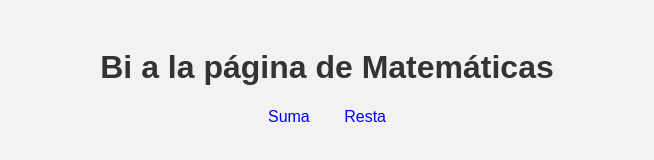
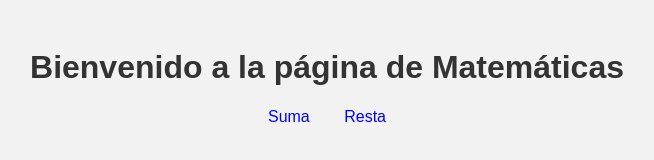
Before and after one commit to MiguelUbiera/Ejemplo-2, a plain HTML site: page index.html in a window 1280 px wide. Shown: the whole page, without its empty margins (313-967 px from the left). Drawn offline with Linux system fonts and the light colour scheme.

Commit message:
Update index.html

```diff
--- a/index.html
+++ b/index.html
@@ -2,11 +2,11 @@
 <html lang="es">
 <head>
   <meta charset="UTF-8">
-  <title>Págin de Matemáticas</title>
+  <title>Página de Matemáticas</title>
   <link rel="stylesheet" href="style.css">
 </head>
 <body>
-  <h1>Bi a la página de Matemáticas</h1>
+  <h1>Bienvenido a la página de Matemáticas</h1>
   <nav>
     <ul>
       <li><a href="suma.html">Suma</a></li>
```
